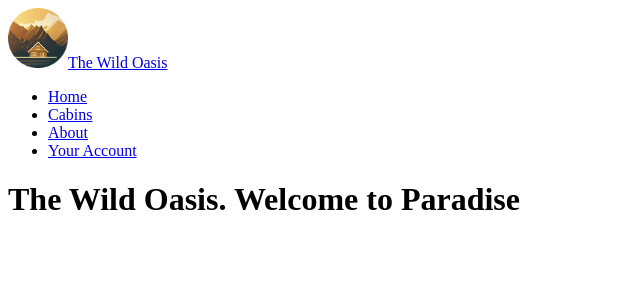
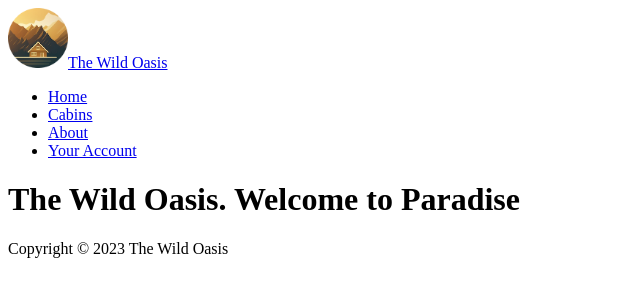
Before and after one commit to Mikiyas6/The-Wild-Oasis-Website, a Next.js app: page / in a window 1280 px wide. Shown: the top 300 px of the page, without its empty margins (0-640 px from the left). Built offline with nearby package versions, Linux system fonts and the light colour scheme.

Commit message:
Displaying a Loading Indicator

```diff
--- a/app/layout.js
+++ b/app/layout.js
@@ -16,6 +16,7 @@ export default function RootLayout({ children }) {
           <Navigation />
         </header>
         <main className="container mx-auto px-4">{children}</main>
+        <footer>Copyright &copy; 2023 The Wild Oasis</footer>
       </body>
     </html>
   );
--- /dev/null
+++ b/app/loading.js
@@ -0,0 +1,4 @@
+//Global Loader
+export default function Loading() {
+  return <h1>Loading...</h1>;
+}
--- a/app/page.js
+++ b/app/page.js
@@ -1,7 +1,3 @@
-import Link from "next/link";
-import Navigation from "./components/Navigation";
-import RootLayout from "./layout";
-
 export default function Page() {
   return <h1>The Wild Oasis. Welcome to Paradise</h1>;
 }
```
